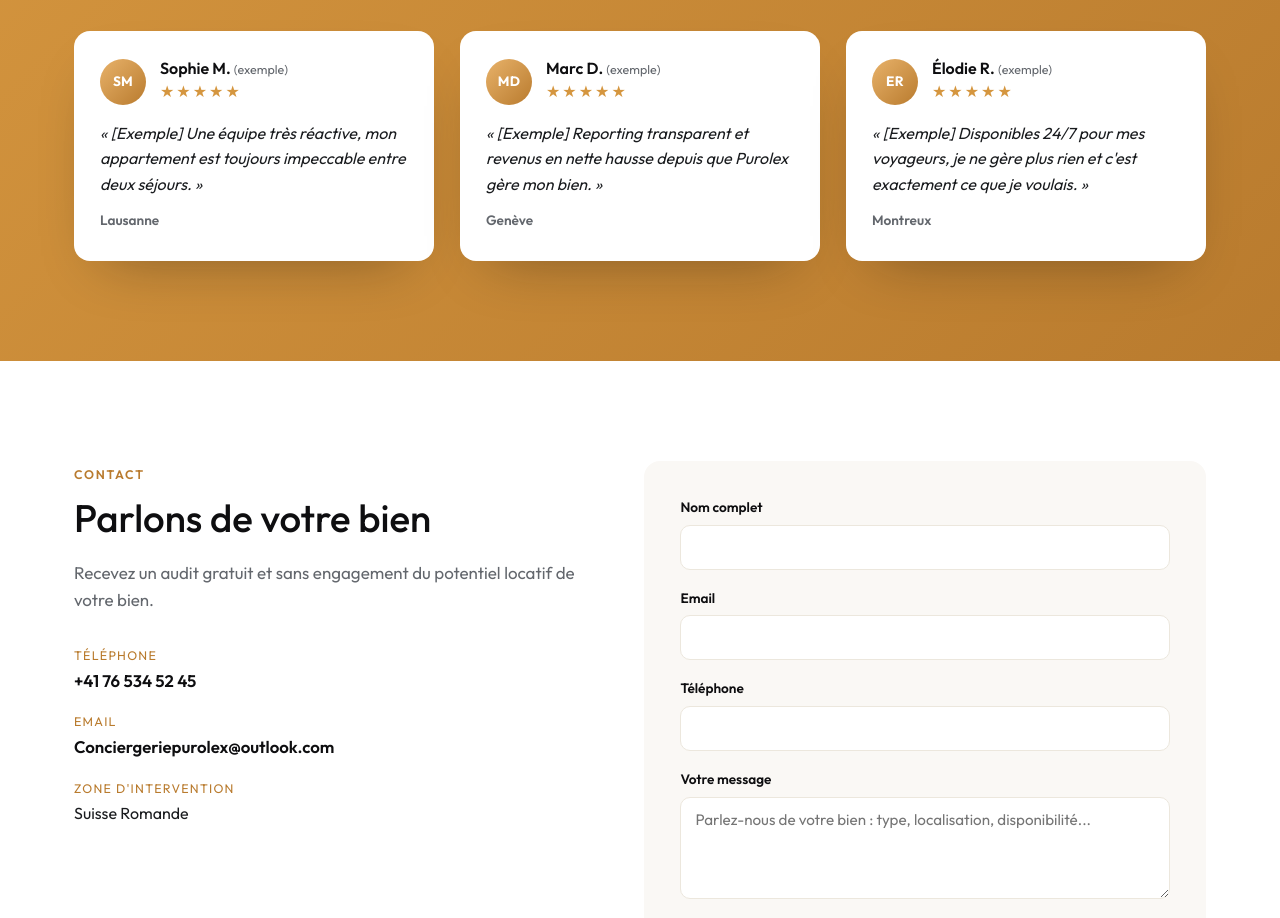
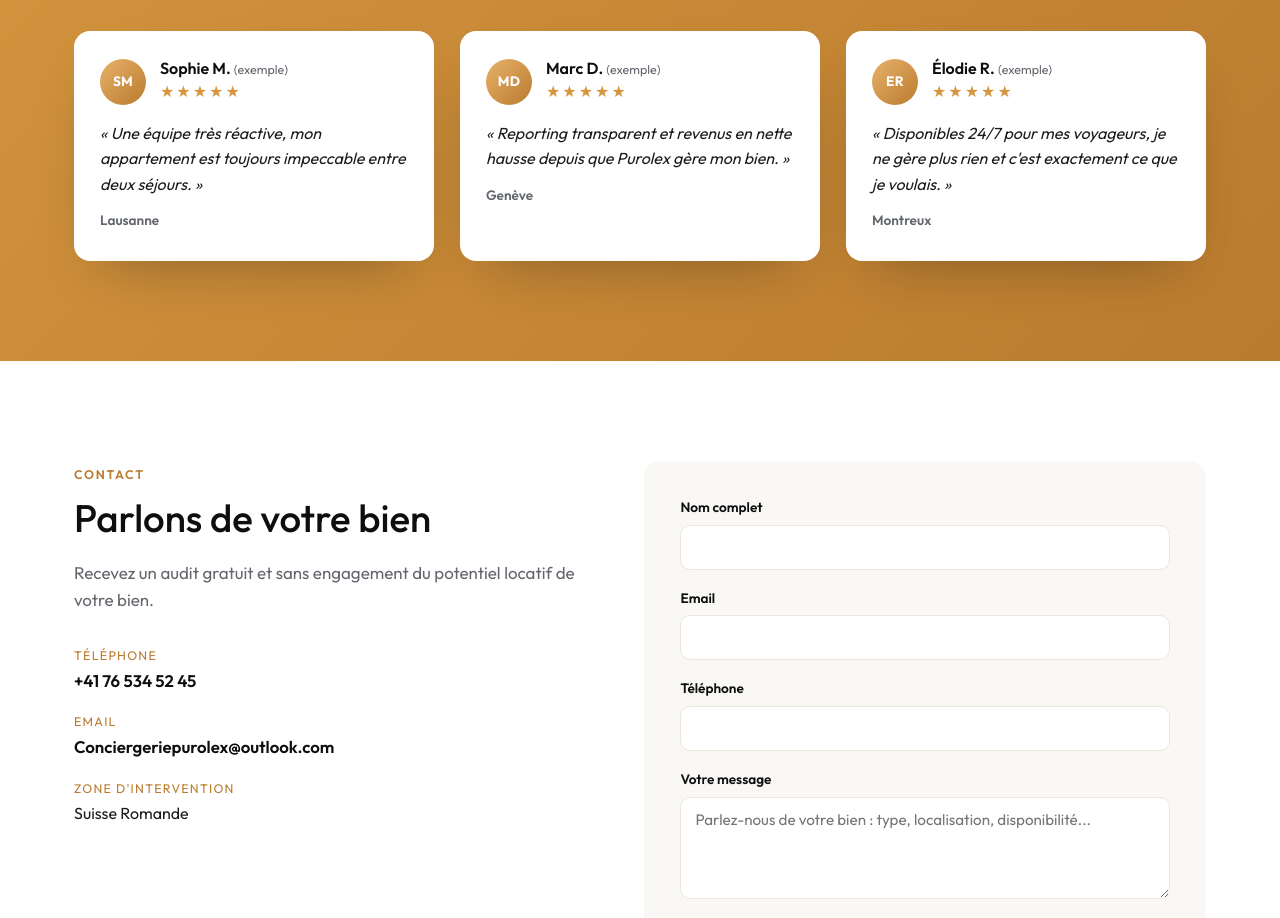
Before and after one commit to ATTAIKI-Aymane/conciergeriemouhtaram.github.io, a plain HTML site: page index.html in a window 1280 px wide. Shown: the part 5800-6718 px from the top of the page. Drawn offline with Linux system fonts and the light colour scheme.

Commit message:
eliminer ex

```diff
--- a/index.html
+++ b/index.html
@@ -312,7 +312,7 @@
             <div class="stars">★★★★★</div>
           </div>
         </div>
-        <p>« [Exemple] Une équipe très réactive, mon appartement est toujours impeccable entre deux séjours. »</p>
+        <p>«  Une équipe très réactive, mon appartement est toujours impeccable entre deux séjours. »</p>
         <span class="testimonial-city">Lausanne</span>
       </div>
       <div class="testimonial-card reveal">
@@ -323,7 +323,7 @@
             <div class="stars">★★★★★</div>
           </div>
         </div>
-        <p>« [Exemple] Reporting transparent et revenus en nette hausse depuis que Purolex gère mon bien. »</p>
+        <p>«  Reporting transparent et revenus en nette hausse depuis que Purolex gère mon bien. »</p>
         <span class="testimonial-city">Genève</span>
       </div>
       <div class="testimonial-card reveal">
@@ -334,7 +334,7 @@
             <div class="stars">★★★★★</div>
           </div>
         </div>
-        <p>« [Exemple] Disponibles 24/7 pour mes voyageurs, je ne gère plus rien et c'est exactement ce que je voulais. »</p>
+        <p>«  Disponibles 24/7 pour mes voyageurs, je ne gère plus rien et c'est exactement ce que je voulais. »</p>
         <span class="testimonial-city">Montreux</span>
       </div>
     </div>
```
